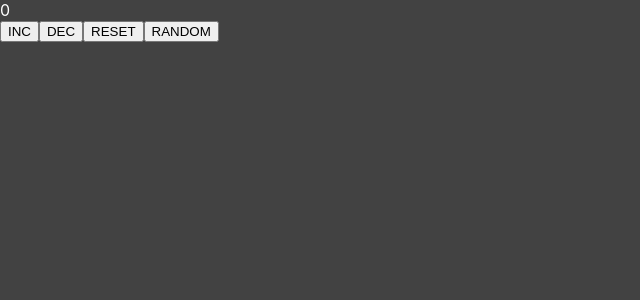
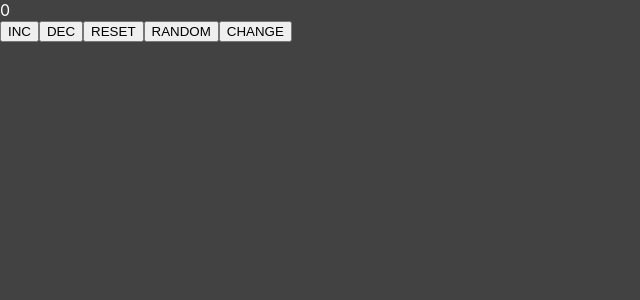
Before and after one commit to yowawowa/reacthooks, a React (Create React App) app: page / in a window 1280 px wide. Shown: the top 300 px of the page, without its empty margins (0-640 px from the left). Built offline with nearby package versions, Linux system fonts and the light colour scheme.

Commit message:
lesson 9: hooks 2

```diff
--- a/src/App.js
+++ b/src/App.js
@@ -1,12 +1,21 @@
-import { useState } from 'react';
+import { useEffect, useState } from 'react';
 import './App.css';
 
 function App(props) {
-  const Test = (a) => {
-    console.log(a);
-  }
+
+  // const Test = (a) => {
+  //   console.log(a);
+  // }
+  // const [test, setTest] = useState(() => Test('abc'))
+
   const [state, setState] = useState(props.counter)
-  const [test, setTest] = useState(() => Test('abc'))
+  const [test, setTest] = useState(0)
+
+  useEffect(() => {
+    document.title = `Counter ${state}`
+    console.log('change');
+  }, [])
+
 
   const onChangeCounter = (e) => {
     setState(state => state + e)
@@ -30,6 +39,7 @@ function App(props) {
         <button onClick={() => onChangeCounter(-1)}> DEC</button>
         <button onClick={() => onResetCounter()}>RESET</button>
         <button onClick={() => onRandomCounter()}>RANDOM</button>
+        <button onClick={() => setTest(Math.random())}>CHANGE</button>
 
       </div >
     </div >
```
